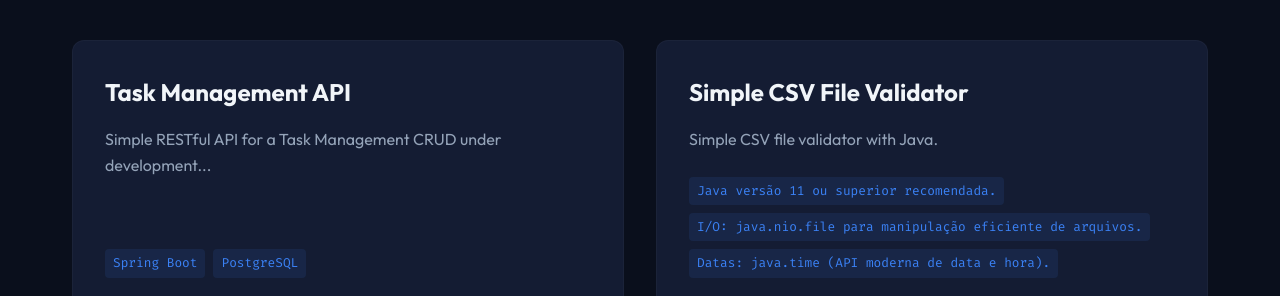
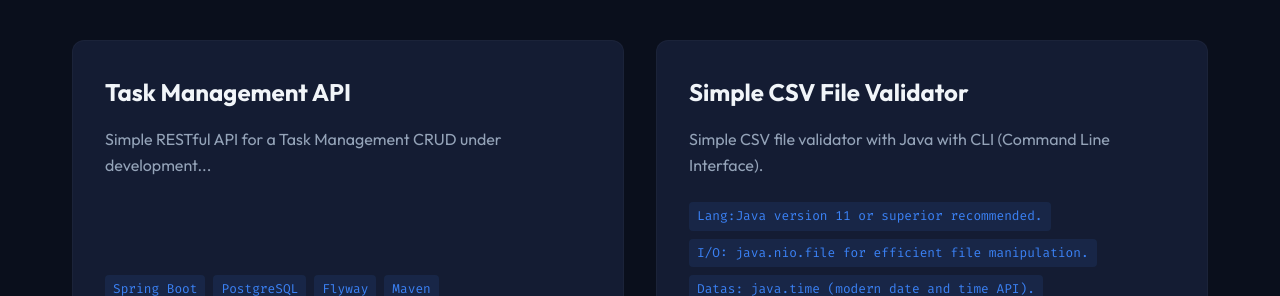
Before and after one commit to ropimasi/ropimasi.github.io, a plain HTML site: page index.html in a window 1280 px wide. Shown: the part 1990-2286 px from the top of the page. Drawn offline with nearby package versions, Linux system fonts and the light colour scheme.

Commit message:
feat: Add Flyway and Maven to Task Manager API project and update CSV Validator description and tech stack.

```diff
--- a/index.html
+++ b/index.html
@@ -178,6 +178,8 @@
                             <div class="project-techs">
                                 <span>Spring Boot</span>
                                 <span>PostgreSQL</span>
+                                <span>Flyway</span>
+                                <span>Maven</span>
                             </div>
                             <div class="project-links">
                                 <a href="https://github.com/ropimasi/TASK_MANAGER_API" class="link-btn"><i
@@ -191,11 +193,12 @@
                     <article class="project-card fade-in-up delay-100">
                         <div class="project-content">
                             <h3>Simple CSV File Validator</h3>
-                            <p class="project-desc">Simple CSV file validator with Java.</p>
+                            <p class="project-desc">Simple CSV file validator with Java with CLI (Command Line
+                                Interface).</p>
                             <div class="project-techs">
-                                <span>Java versão 11 ou superior recomendada.</span>
-                                <span>I/O: java.nio.file para manipulação eficiente de arquivos.</span>
-                                <span>Datas: java.time (API moderna de data e hora).</span>
+                                <span>Lang:Java version 11 or superior recommended.</span>
+                                <span>I/O: java.nio.file for efficient file manipulation.</span>
+                                <span>Datas: java.time (modern date and time API).</span>
                             </div>
                             <div class="project-links">
                                 <a href="https://github.com/ropimasi/CSV_VALIDATOR_1" class="link-btn"><i
```
